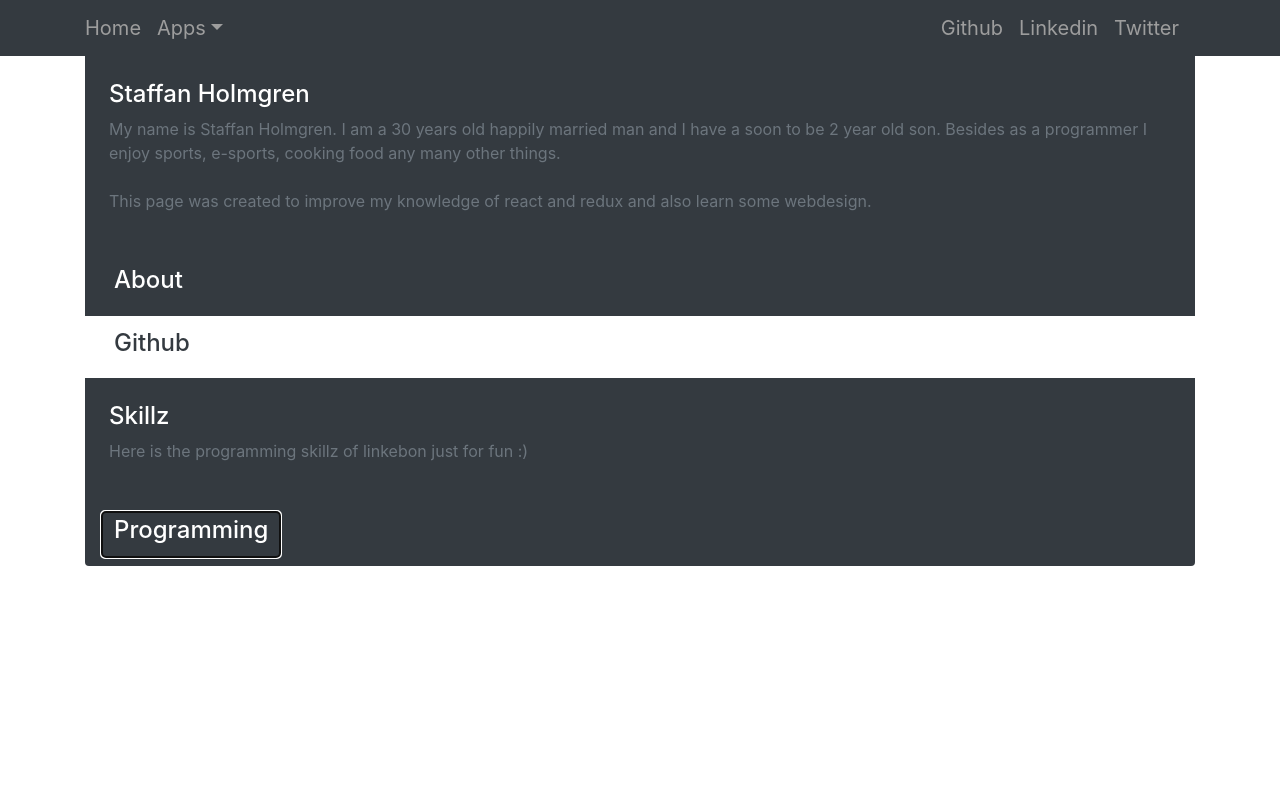
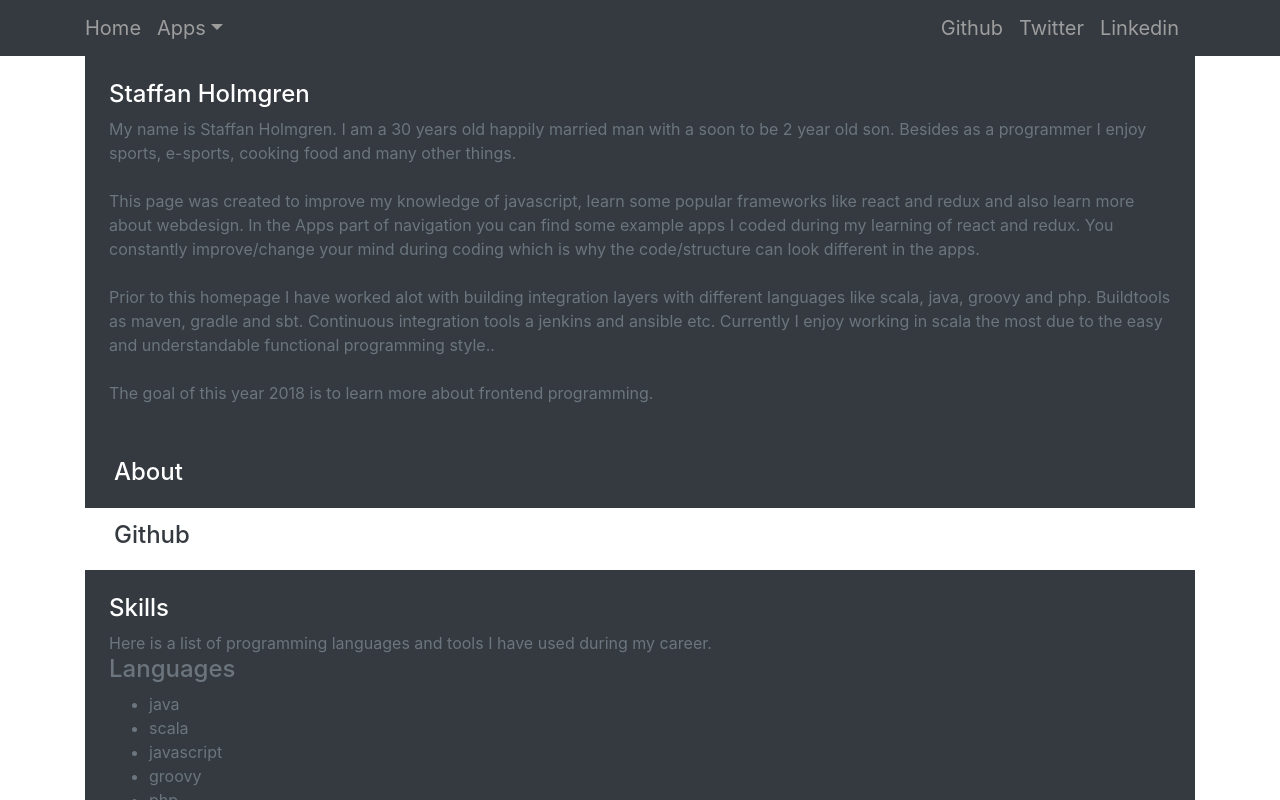
Before and after one commit to linkebon/homepage, a React app in the folder frontend/app/: page / in a window 1280 px wide. Both pictures are taken after a click on the button "Programming". Shown: the top 800 px of the page. Built offline with nearby package versions, Linux system fonts and the light colour scheme; the HTML template or start-up script is replaced by a standard one.

Commit message:
Updated personal info

```diff
--- a/frontend/app/src/components/Home.js
+++ b/frontend/app/src/components/Home.js
@@ -1,15 +1,72 @@
 import React from 'react';
+import {Link} from 'react-router-dom';
 import CollapsableContentEntry from './CollapsableContentEntry';
 
 const Home = () => {
-    const aboutText = <p>My name is Staffan Holmgren. I am a 30 years old happily married man and I have a soon to be 2
-        year old son. Besides as a programmer I enjoy sports, e-sports, cooking food any many other things.
-    <br />
-    <br />
-    This page was created to improve my knowledge of react and redux and also learn some webdesign.</p>
-    const githubText = <p>Sometimes i write some code which i probably push to my github account which is <a
-        href="https://github.com/linkebon">linkebon</a></p>;
-    const programmingText = <p>Here is the programming skillz of linkebon just for fun :)</p>;
+    const aboutText =
+        <p>
+            My name is Staffan Holmgren. I am a 30 years old happily married man with a soon to be 2
+            year old son. Besides as a programmer I enjoy sports, e-sports, cooking food and many other things.
+            <br/>
+            <br/>
+
+            This page was created to improve my knowledge of javascript, learn some popular frameworks like
+            react and redux and also learn more about webdesign. In the Apps part of navigation you can find some
+            example apps I coded during my learning of react and redux. You
+            constantly improve/change your mind during coding which is why the code/structure can look different in the
+            apps.
+            <br/>
+            <br/>
+
+            Prior to this homepage I have worked alot with building integration layers with different languages like
+            scala, java, groovy and php. Buildtools as maven, gradle and sbt. Continuous integration tools a jenkins and
+            ansible etc. Currently I enjoy working in scala the most due to the easy and understandable functional
+            programming style..
+            <br/>
+            <br/>
+            The goal of this year 2018 is to learn more about frontend programming.
+        </p>;
+    const githubText =
+        <p>
+            When I write code you can find it in my github repo: <a href="https://github.com/linkebon">linkebon</a>
+        </p>;
+    const programmingText =
+        <p>
+            Here is a list of programming languages and tools I have used during my career.
+            <br/>
+            <h4>Languages</h4>
+            <ul>
+                <li>java</li>
+                <li>scala</li>
+                <li>javascript</li>
+                <li>groovy</li>
+                <li>php</li>
+                <li>sql</li>
+            </ul>
+
+            <h4>Frameworks</h4>
+            <ul>
+                <li><Link to="https://www.playframework.com/" target="_blank">Playframework</Link></li>
+                <li><Link to="https://projects.spring.io/spring-boot/" target="_blank">Spring boot</Link></li>
+                <li><Link to="https://grails.org/" target="_blank">Grails</Link></li>
+                <li><Link to="https://angularjs.org/" target="_blank">Angular</Link></li>
+                <li><Link to="https://reactjs.org/" target="_blank">React</Link></li>
+                <li><Link to="https://framework.zend.com/" target="_blank">Zend framework</Link></li>
+            </ul>
+
+            <h4>Build tools</h4>
+            <ul>
+                <li>Gradle</li>
+                <li>Maven</li>
+                <li>Sbt</li>
+            </ul>
+
+            <h4>Databases</h4>
+            <ul>
+                <li>Oracle</li>
+                <li>Mysql</li>
+            </ul>
+        </p>;
     return (
         <div>
             <CollapsableContentEntry id="aboutId" bgColorCssClass="bg-dark" isRoundedTop={false} isRoundedBottom={false}
@@ -18,12 +75,14 @@ const Home = () => {
                                      areaLabel="About linkebon" isInitiallyCollapsed={true}>
                 {aboutText}
             </CollapsableContentEntry>
-            <CollapsableContentEntry id="githubId" bgColorCssClass="bg-white" isRoundedTop={false} isRoundedBottom={false}
-                                     textColorCssClass="text-dark" header="Github" secondHeader="" areaLabel="Github">
+            <CollapsableContentEntry id="githubId" bgColorCssClass="bg-white" isRoundedTop={false}
+                                     isRoundedBottom={false}
+                                     textColorCssClass="text-dark" header="Github" secondHeader="linkebon" areaLabel="Github">
                 {githubText}
             </CollapsableContentEntry>
-            <CollapsableContentEntry id="twitterId" bgColorCssClass="bg-dark" isRoundedTop={false} isRoundedBottom={true}
-                                     textColorCssClass="text-white" header="Programming" secondHeader="Skillz"
+            <CollapsableContentEntry id="programmingId" bgColorCssClass="bg-dark" isRoundedTop={false}
+                                     isRoundedBottom={true}
+                                     textColorCssClass="text-white" header="Programming" secondHeader="Skills"
                                      areaLabel="Programming">
                 {programmingText}
             </CollapsableContentEntry>
--- a/frontend/app/src/components/Navbar.js
+++ b/frontend/app/src/components/Navbar.js
@@ -13,8 +13,8 @@ const Navbar = (props) => (
                 <Link className="dropdown-item" to="/twitterapp">Twitter app</Link>
                 <Link className="dropdown-item" to="/counterapp">Counter app</Link>
             </div>
+            <Link className="navbar-brand float-right" to="https://www.linkedin.com/in/staffan-holmgren-0b39aa44/" target="_blank">Linkedin</Link>
             <Link className="navbar-brand float-right" to="https://twitter.com/linkebon" target="_blank">Twitter</Link>
-            <Link className="navbar-brand float-right" to="https://se.linkedin.com/" target="_blank">Linkedin</Link>
             <Link className="navbar-brand float-right" to="https://github.com/linkebon" target="_blank">Github</Link>
         </div>
     </nav>
```
